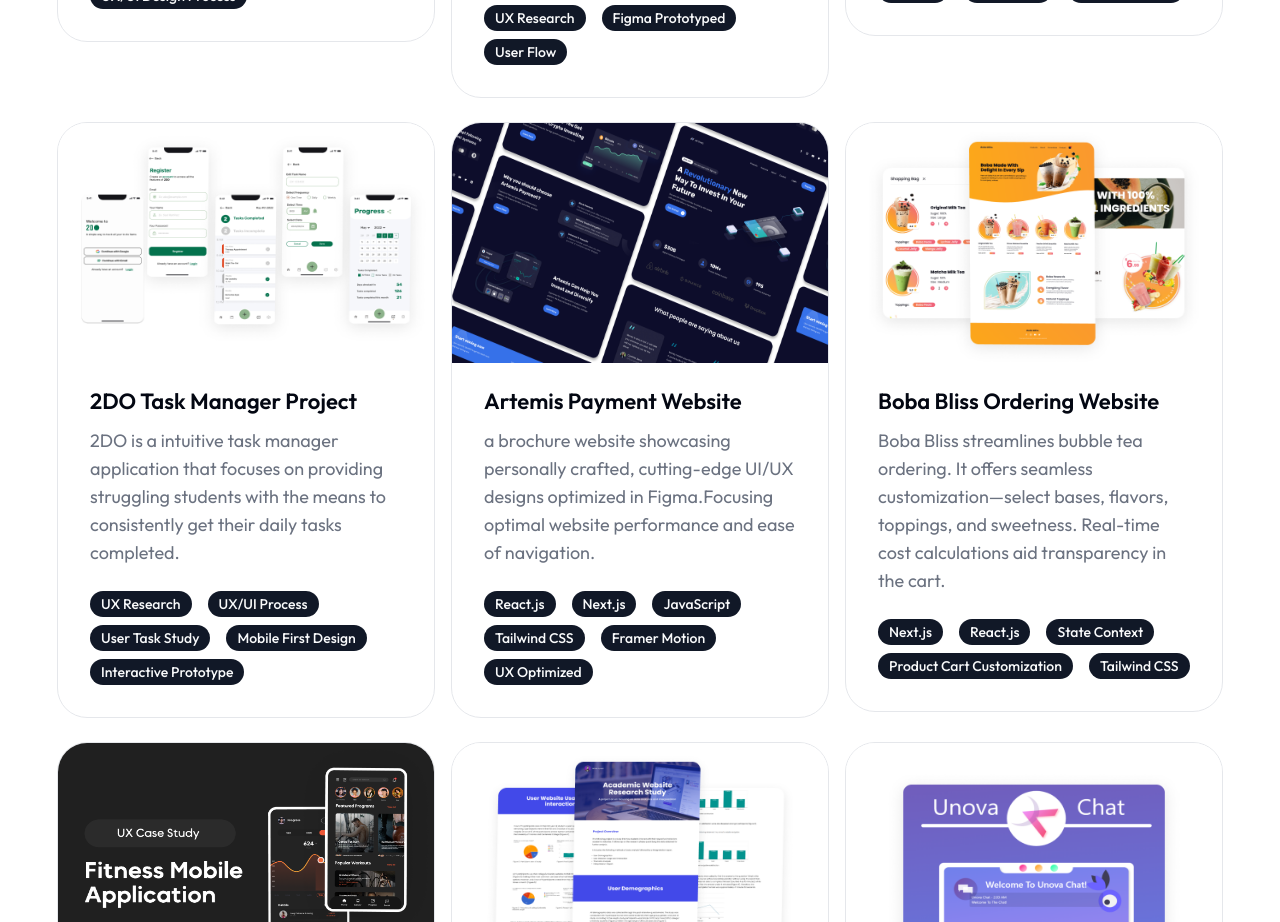
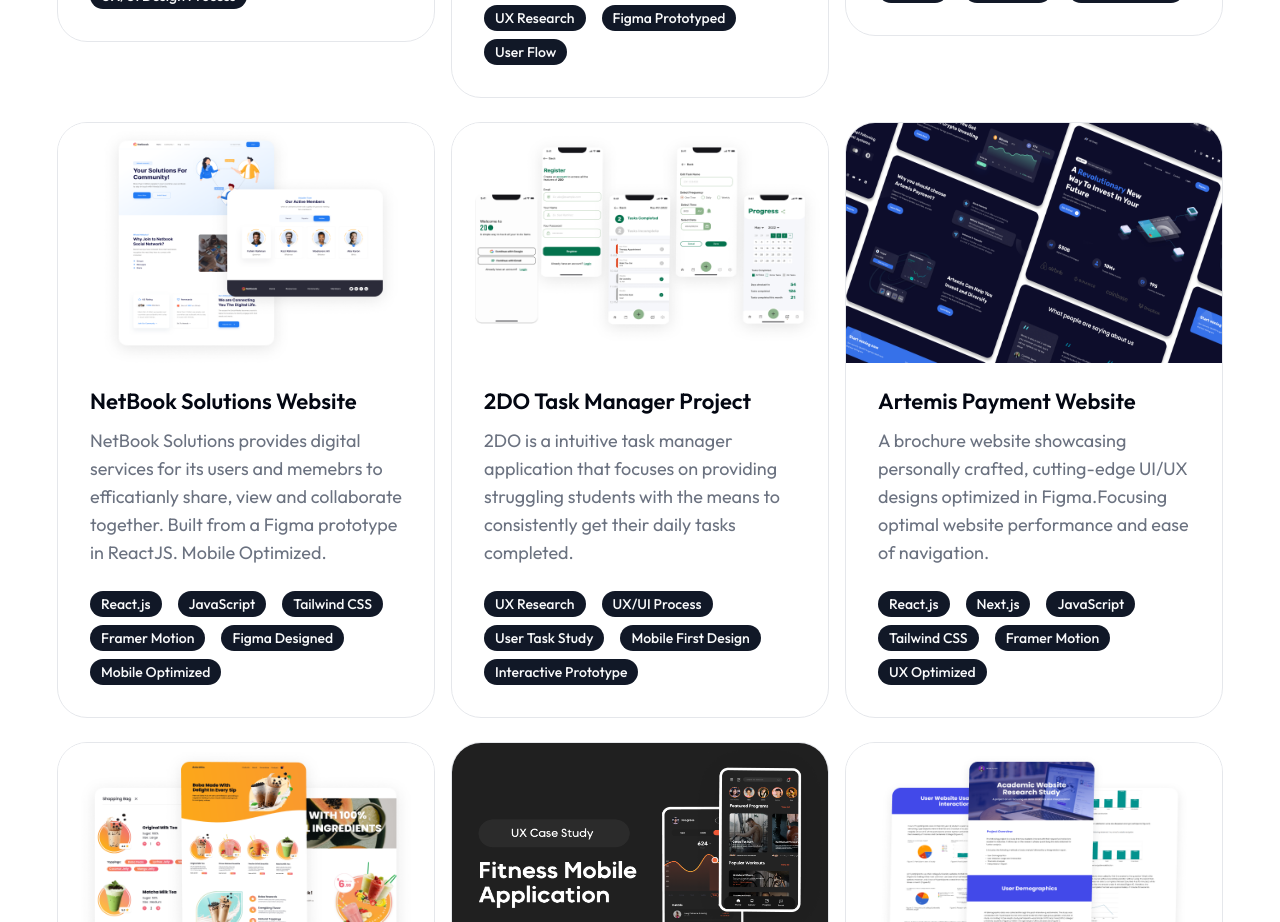
Before and after one commit to milladAyoubi/millad-ayoubi, a Next.js app in the folder portfolio/: page / in a window 1280 px wide. Shown: the part 2520-3442 px from the top of the page. Built offline with nearby package versions, Linux system fonts and the light colour scheme.

Commit message:
NetBook Update

```diff
--- a/portfolio/components/Work.jsx
+++ b/portfolio/components/Work.jsx
@@ -66,6 +66,25 @@ const projectData = [
       "Framer Motion",
     ],
   },
+
+  {
+    image: "/work/NetBook.png",
+    category: "frontend",
+    name: "NetBook Solutions Website",
+    description:
+      "NetBook Solutions provides digital services for its users and memebrs to efficatianly share, view and collaborate together. Built from a Figma prototype in ReactJS. Mobile Optimized.",
+    link: "https://netbook-solutions.netlify.app/",
+    github: "/",
+    stack: [
+      "React.js",
+      "JavaScript",
+      "Tailwind CSS",
+      "Framer Motion",
+      "Figma Designed",
+      "Mobile Optimized",
+    ],
+  },
+
   {
     image: "/work/Task.png",
     category: "ux/ui",
@@ -87,7 +106,7 @@ const projectData = [
     category: "frontend",
     name: "Artemis Payment Website",
     description:
-      "a brochure website showcasing personally crafted, cutting-edge UI/UX designs optimized in Figma.Focusing optimal website performance and ease of navigation.",
+      "A brochure website showcasing personally crafted, cutting-edge UI/UX designs optimized in Figma.Focusing optimal website performance and ease of navigation.",
     link: "https://artemis-payment.netlify.app//",
     github: "/",
     stack: [
```
Also changed, not shown: portfolio/public/work/NetBook.png (added).
